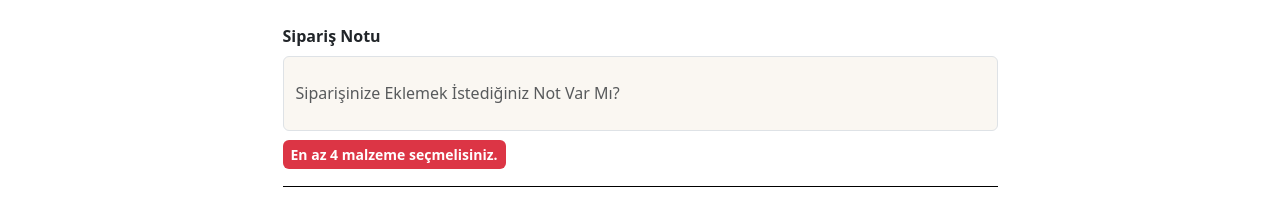
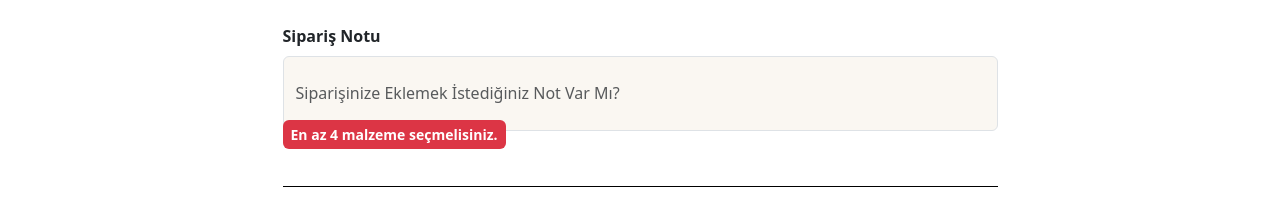
Before and after one commit to ilyaskoccc/challenge-pizza, a React app: page /siparis-olustur in a window 1280 px wide. Shown: the part 1620-1839 px from the top of the page. Built offline with nearby package versions, Linux system fonts and the light colour scheme; the HTML template or start-up script is replaced by a standard one; a web font is replaced by a local one.

Commit message:
Malzemeler FormFeedback revize

```diff
--- a/components/SiparisOlustur.jsx
+++ b/components/SiparisOlustur.jsx
@@ -265,7 +265,7 @@ export default function SiparisOlustur() {
                                 </FormGroup>
                             ))}
                         </FormGroup>
-                        {errors.malzemeler && <FormFeedback tooltip style={{ display: "flex", marginTop: "960px" }}>{errorMessages.malzemeler}</FormFeedback>}
+                        {errors.malzemeler && <FormFeedback tooltip style={{ display: "flex", marginTop: "940px" }}>{errorMessages.malzemeler}</FormFeedback>}
                     </FormGroup>
                     <FormGroup className="textAlani">
                         <Label htmlFor="özel" style={{ fontWeight: "bold" }}>
```
Also changed, not shown: components/SiparisOlustur.css (+0 -10 lines).
